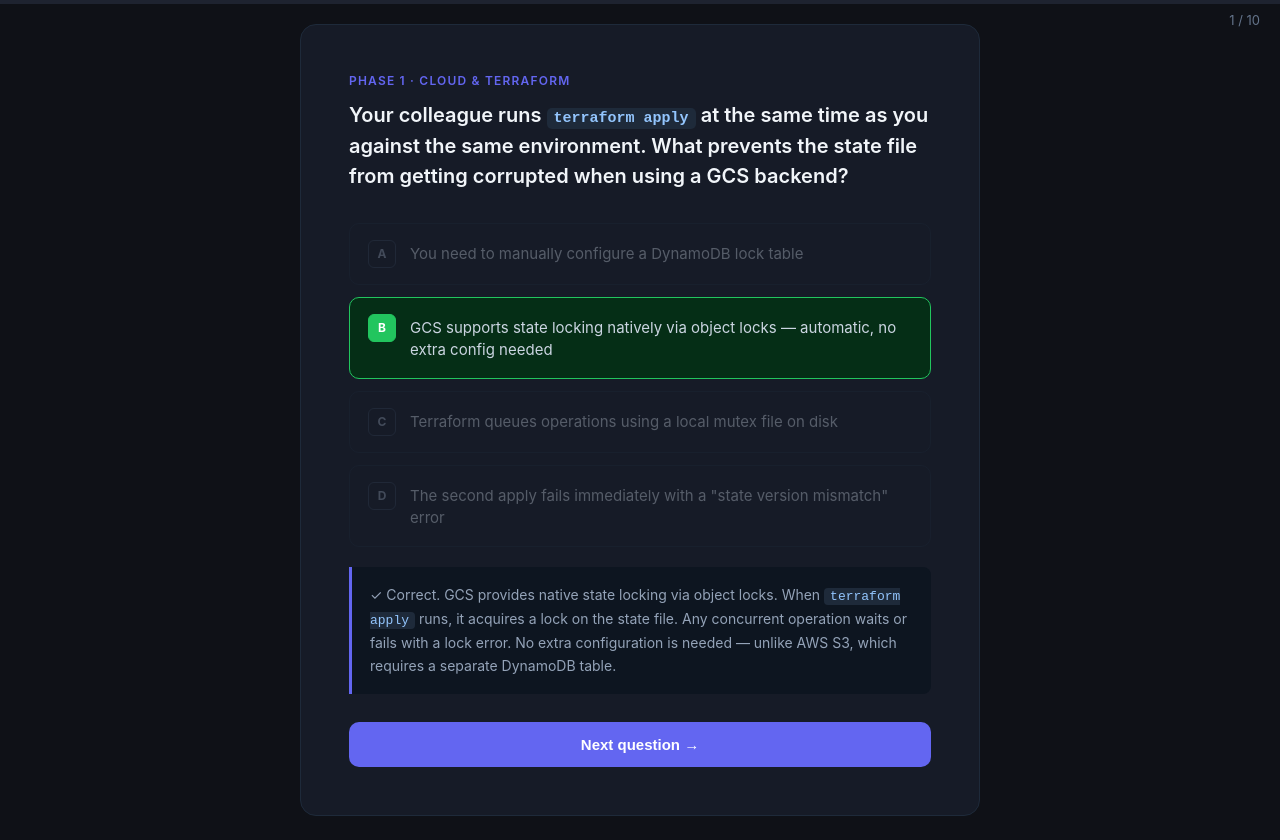
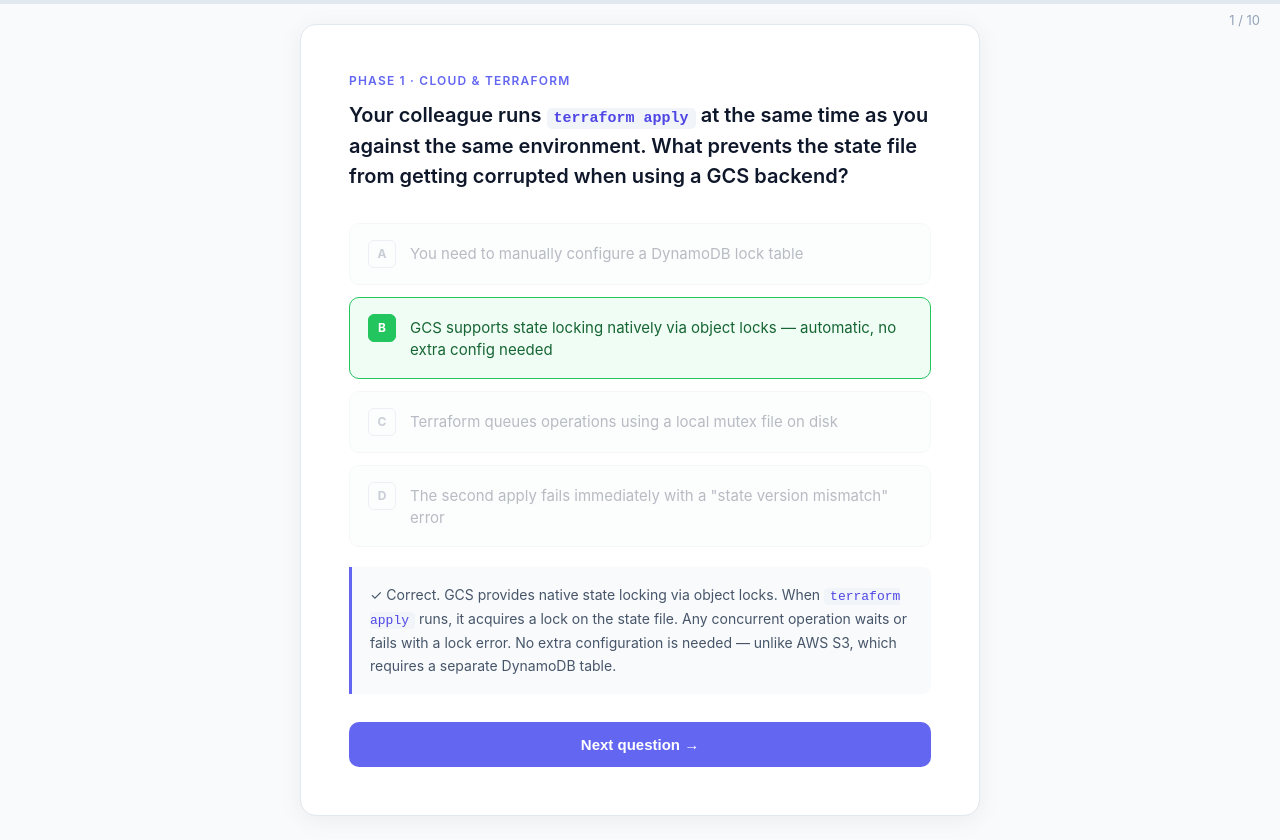
Before and after one commit to wb-platform-engineering-lab/platform-engineering-lab-gke, a plain HTML site: page phase-1-terraform/quiz.html in a window 1280 px wide. Both pictures are taken after a click on the element 640 px from the left and 427 px from the top of the page. Drawn offline with Linux system fonts and the light colour scheme.

Commit message:
style(phase-1): switch quiz to light/white theme

```diff
--- a/phase-1-terraform/quiz.html
+++ b/phase-1-terraform/quiz.html
@@ -9,8 +9,8 @@
 
     body {
       font-family: -apple-system, BlinkMacSystemFont, 'Segoe UI', sans-serif;
-      background: #0f1117;
-      color: #e2e8f0;
+      background: #f8fafc;
+      color: #0f172a;
       min-height: 100vh;
       display: flex;
       flex-direction: column;
@@ -24,7 +24,7 @@
       position: fixed;
       top: 0; left: 0; right: 0;
       height: 4px;
-      background: #1e2330;
+      background: #e2e8f0;
       z-index: 100;
     }
     .progress-bar {
@@ -38,18 +38,19 @@
       position: fixed;
       top: 12px; right: 20px;
       font-size: 13px;
-      color: #64748b;
+      color: #94a3b8;
       z-index: 100;
     }
 
     /* Card */
     .card {
-      background: #161b27;
-      border: 1px solid #1e2a3a;
+      background: #ffffff;
+      border: 1px solid #e2e8f0;
       border-radius: 16px;
       padding: 48px;
       max-width: 680px;
       width: 100%;
+      box-shadow: 0 4px 24px rgba(0,0,0,0.06);
       animation: fadeUp 0.35s ease;
     }
 
@@ -71,13 +72,13 @@
       font-size: 20px;
       font-weight: 600;
       line-height: 1.5;
-      color: #f1f5f9;
+      color: #0f172a;
       margin-bottom: 32px;
     }
 
     .question code {
-      background: #1e2a3a;
-      color: #93c5fd;
+      background: #f1f5f9;
+      color: #4f46e5;
       padding: 2px 7px;
       border-radius: 5px;
       font-size: 15px;
@@ -92,7 +93,8 @@
       align-items: flex-start;
       gap: 14px;
       padding: 16px 18px;
-      border: 1.5px solid #1e2a3a;
+      background: #f8fafc;
+      border: 1.5px solid #e2e8f0;
       border-radius: 10px;
       cursor: pointer;
       transition: border-color 0.15s, background 0.15s, transform 0.1s;
@@ -101,7 +103,7 @@
 
     .option:hover:not(.disabled) {
       border-color: #6366f1;
-      background: #1a2035;
+      background: #eef2ff;
       transform: translateX(3px);
     }
 
@@ -109,27 +111,27 @@
       width: 28px;
       height: 28px;
       min-width: 28px;
-      border: 1.5px solid #334155;
+      border: 1.5px solid #cbd5e1;
       border-radius: 6px;
       display: flex;
       align-items: center;
       justify-content: center;
       font-size: 12px;
       font-weight: 700;
-      color: #94a3b8;
+      color: #64748b;
       transition: all 0.15s;
     }
 
     .option-text {
       font-size: 15px;
       line-height: 1.5;
-      color: #cbd5e1;
+      color: #334155;
       padding-top: 3px;
     }
 
     .option-text code {
-      background: #1e2a3a;
-      color: #93c5fd;
+      background: #f1f5f9;
+      color: #4f46e5;
       padding: 1px 6px;
       border-radius: 4px;
       font-size: 13px;
@@ -139,23 +141,25 @@
     /* States */
     .option.correct {
       border-color: #22c55e;
-      background: #052e16;
+      background: #f0fdf4;
     }
     .option.correct .option-key {
       background: #22c55e;
       border-color: #22c55e;
       color: #fff;
     }
+    .option.correct .option-text { color: #166534; }
 
     .option.wrong {
       border-color: #ef4444;
-      background: #2d0a0a;
+      background: #fef2f2;
     }
     .option.wrong .option-key {
       background: #ef4444;
       border-color: #ef4444;
       color: #fff;
     }
+    .option.wrong .option-text { color: #991b1b; }
 
     .option.dimmed {
       opacity: 0.35;
@@ -167,18 +171,18 @@
     .explanation {
       margin-top: 20px;
       padding: 16px 18px;
-      background: #0d1520;
+      background: #f8fafc;
       border-left: 3px solid #6366f1;
       border-radius: 0 8px 8px 0;
       font-size: 14px;
       line-height: 1.65;
-      color: #94a3b8;
+      color: #475569;
       animation: fadeUp 0.25s ease;
     }
 
     .explanation code {
-      background: #1e2a3a;
-      color: #93c5fd;
+      background: #f1f5f9;
+      color: #4f46e5;
       padding: 1px 6px;
       border-radius: 4px;
       font-size: 13px;
@@ -233,7 +237,7 @@
     .score-title {
       font-size: 24px;
       font-weight: 700;
-      color: #f1f5f9;
+      color: #0f172a;
       margin-bottom: 10px;
     }
 
@@ -259,8 +263,8 @@
       font-weight: 600;
     }
 
-    .score-tag.correct { background: #052e16; color: #22c55e; }
-    .score-tag.wrong   { background: #2d0a0a; color: #ef4444; }
+    .score-tag.correct { background: #f0fdf4; color: #16a34a; border: 1px solid #bbf7d0; }
+    .score-tag.wrong   { background: #fef2f2; color: #dc2626; border: 1px solid #fecaca; }
 
     .btn-restart {
       padding: 14px 40px;
@@ -274,7 +278,7 @@
       transition: background 0.15s;
       margin-right: 12px;
     }
-    .btn-restart:hover { background: #1a1f35; }
+    .btn-restart:hover { background: #eef2ff; }
 
     .btn-back {
       padding: 14px 40px;
```
